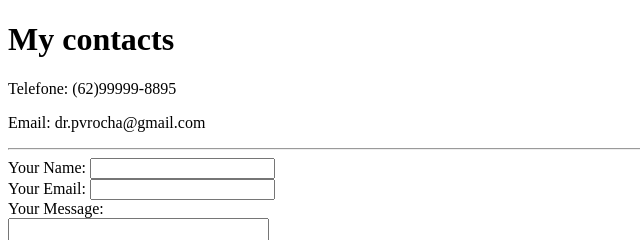
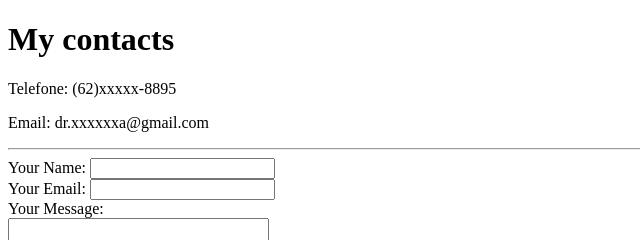
Before and after one commit to psicopop/CV, a plain HTML site: page contatos.html in a window 1280 px wide. Shown: the top 240 px of the page, 0-640 px from the left. Drawn offline with Linux system fonts and the light colour scheme.

Commit message:
Update contatos.html

```diff
--- a/contatos.html
+++ b/contatos.html
@@ -8,8 +8,8 @@
 </head>
 <body>
     <h1>My contacts</h1>
-    <p>Telefone: (62)99999-8895</p>
-    <p>Email: dr.pvrocha@gmail.com</p>
+    <p>Telefone: (62)xxxxx-8895</p>
+    <p>Email: dr.xxxxxxa@gmail.com</p>
     <hr>
 
     <form action="mailto:dr.pvrocha@gmail.com" method="post" enctype="text/plain">
```
